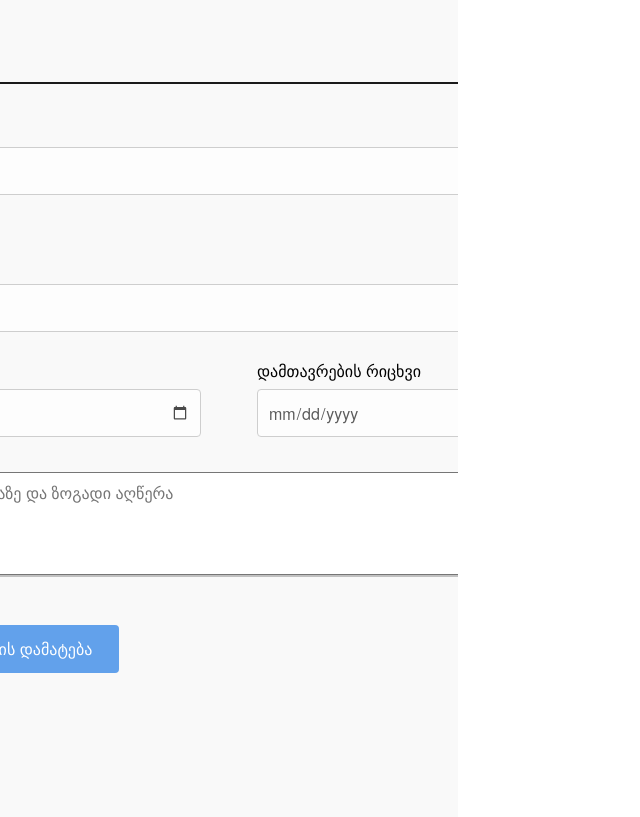
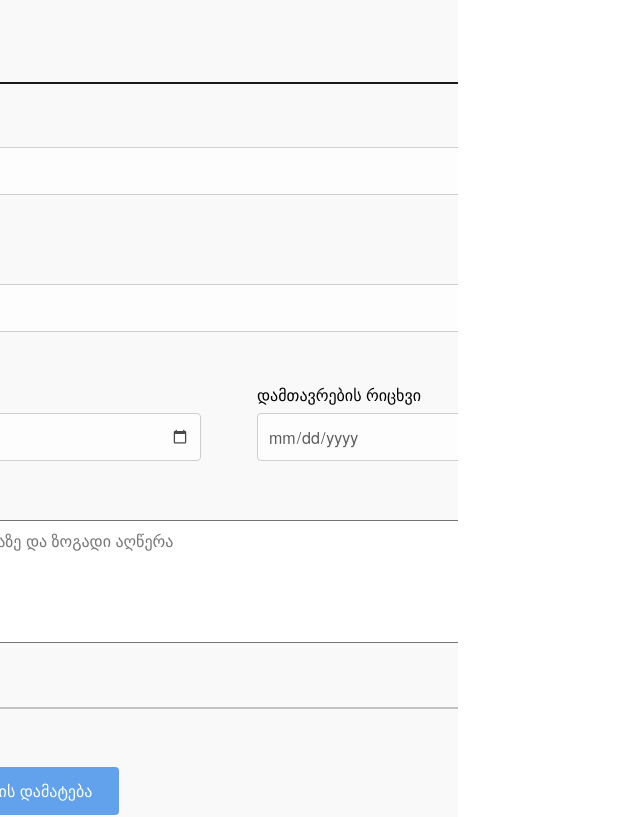
Before and after one commit to giosurmanidze/Redberry-assignment, a React (Create React App) app: page /experience in a window 1280 px wide. Shown: the top 817 px of the page, without its empty margins (0-640 px from the left). Built offline with nearby package versions, Linux system fonts and the light colour scheme; a web font is replaced by a local one.

Commit message:
Add a dividing line to the form and fixed buttons positions

```diff
--- a/src/pages/education/EducationPage.jsx
+++ b/src/pages/education/EducationPage.jsx
@@ -240,7 +240,7 @@ const EducationPage = () => {
                     აღწერა
                   </h3>
                   <textarea
-                    className="cv__textArea"
+                    className="cv__textArea text__area--edu"
                     type="text"
                     placeholder="როლი თანამდებობაზე და ზოგადი აღწერა"
                     name="description"
@@ -270,7 +270,7 @@ const EducationPage = () => {
           >
             მეტი გამოცდილების დამატება
           </button>
-          <div className="btns">
+          <div className="btns btns2">
             <button type="button" onClick={() => navigate("/experience")}>
               უკან
             </button>
--- a/src/pages/experience/ExperiencePage.jsx
+++ b/src/pages/experience/ExperiencePage.jsx
@@ -173,7 +173,7 @@ const ExperiencePage = () => {
                     აღწერა
                   </h3>
                   <textarea
-                    className="cv__textArea"
+                    className="cv__textArea--exp"
                     type="text"
                     placeholder="როლი თანამდებობაზე და ზოგადი აღწერა"
                     name="description"
--- a/src/pages/experience/style/styles.css
+++ b/src/pages/experience/style/styles.css
@@ -13,10 +13,13 @@
   overflow-x: hidden;
 }
 
+
+
 .devider--line {
   height: 0px;
   width: 798px;
   border: 1px solid #c1c1c1;
+  margin-top: 40px;
 }
 
 .postion--employer {
@@ -72,6 +75,7 @@ select {
   align-items: center;
   gap: 20px;
   width: 289px;
+  margin-top: 10px;
   height: 48px;
   left: calc(50% - 289px / 2 - 666.5px);
   background: #62a1eb;
@@ -108,6 +112,25 @@ select {
   letter-spacing: 0.08em;
   color: #ffffff;
   position: absolute;
+}
+.btns2 {
+  margin-top: 200px;
+}
+
+.experience__form--container {
+  position: relative;
+  display: flex;
+  flex-direction: column;
+  gap: 1.5rem;
+}
+
+.experience__form--container .text__area--edu {
+  height: 179px;
+  border: 1px solid #BCBCBC;
+}
+
+.experience__form--container .cv__textArea--exp {
+  height: 123px;
 }
 
 .opt {
--- a/src/pages/general/GeneralPage.jsx
+++ b/src/pages/general/GeneralPage.jsx
@@ -128,6 +128,7 @@ const GeneralPage = () => {
               <div className="about__me">
                 <h3>ჩემ შესახებ (არასავალდებულო)</h3>
                 <textarea
+                className="general__area"
                   type="text"
                   name="about_me"
                   placeholder="ზოგადი ინფო შენ შესახებ"
--- a/src/pages/general/style/styles.css
+++ b/src/pages/general/style/styles.css
@@ -116,7 +116,6 @@ form .last--inputs {
   width: 100%;
 }
 .last--inputs .about__me textarea {
-  height: 103px;
   width: 100%;
   padding: 8px 15px;
   margin-top: 5px;
@@ -231,3 +230,6 @@ form .last--inputs h3, form .last {
   font-family: HelveticaNeue;
   font-weight: 500;
 }
+.general__area {
+  height: 123px;
+}
```
